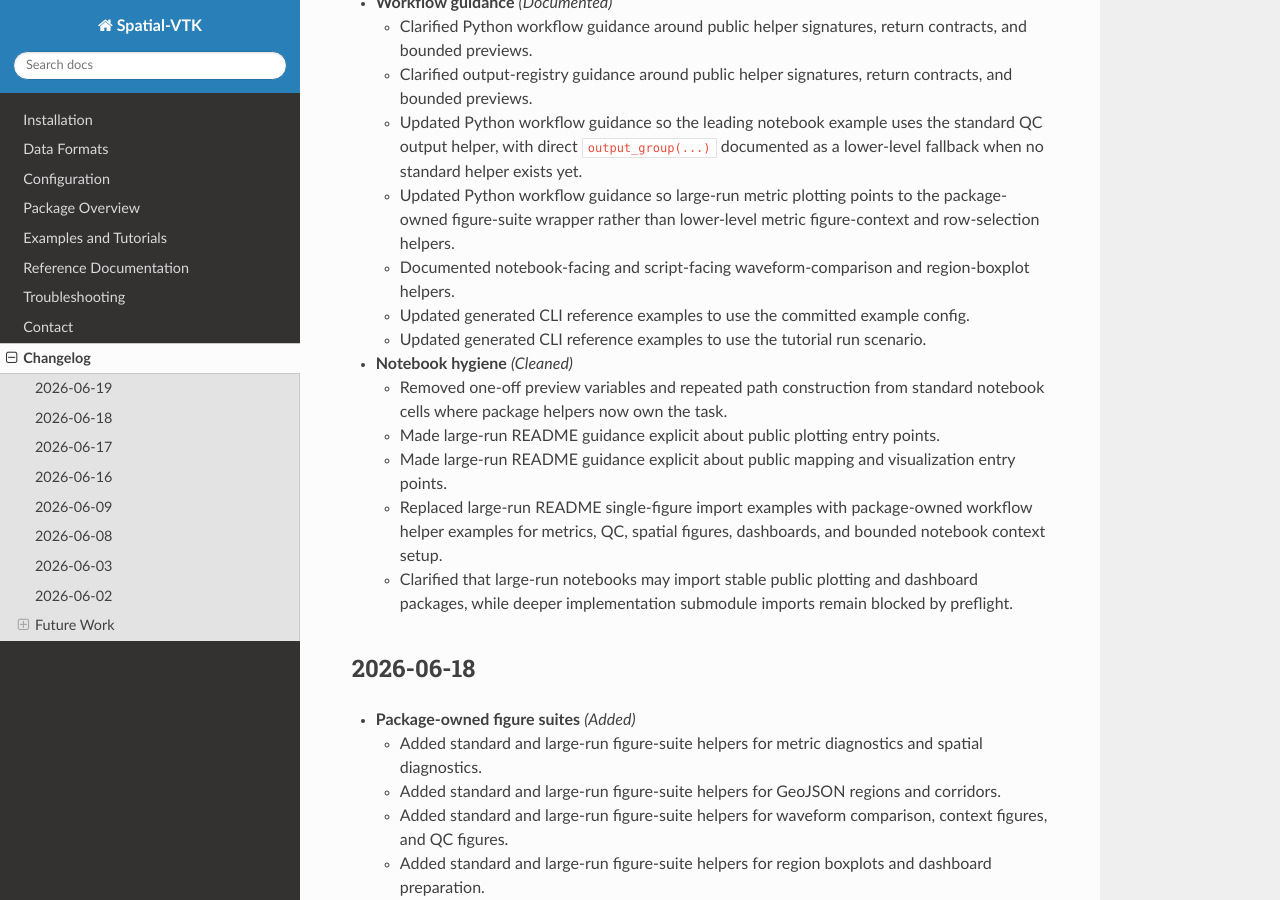
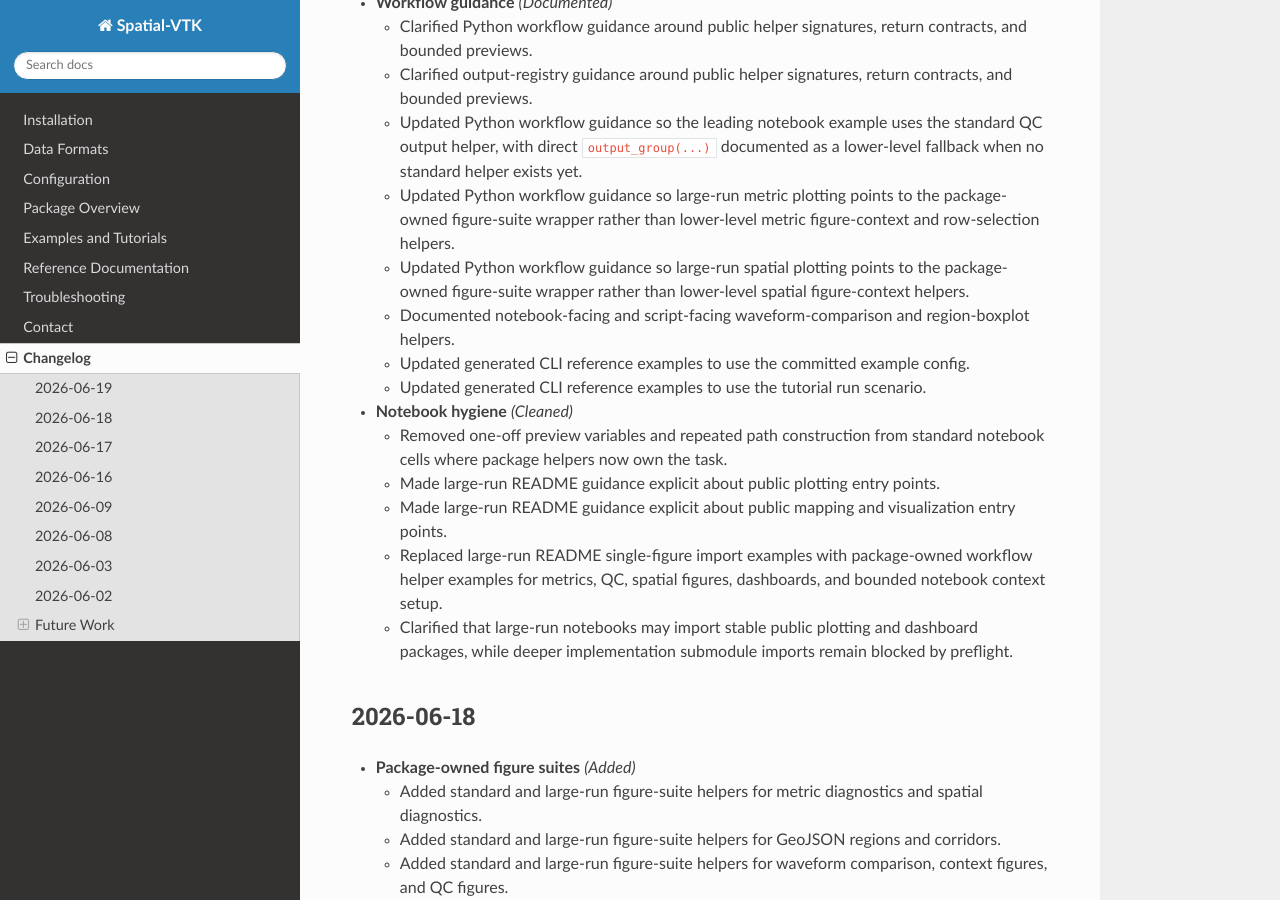
Before and after one commit to bcbirkel/spatial-vtk, a Sphinx documentation site: the page built from docs/changelog.rst, in a window 1280 px wide and 900 px high, scrolled down 3063 px. Built offline with Sphinx 7.4.7 and the Read the Docs theme 3.1.0, drawn with Linux system fonts in a browser that asks for light colours.

Commit message:
Clarify spatial workflow figure guidance

```diff
--- a/docs/changelog.rst
+++ b/docs/changelog.rst
@@ -164,6 +164,9 @@ Changelog
   - Updated Python workflow guidance so large-run metric plotting points to the
     package-owned figure-suite wrapper rather than lower-level metric
     figure-context and row-selection helpers.
+  - Updated Python workflow guidance so large-run spatial plotting points to
+    the package-owned figure-suite wrapper rather than lower-level spatial
+    figure-context helpers.
   - Documented notebook-facing and script-facing waveform-comparison and
     region-boxplot helpers.
   - Updated generated CLI reference examples to use the committed example
```
Also changed, not shown: docs/reference/python_workflows.rst (+6 -1 lines), 1 other file.
